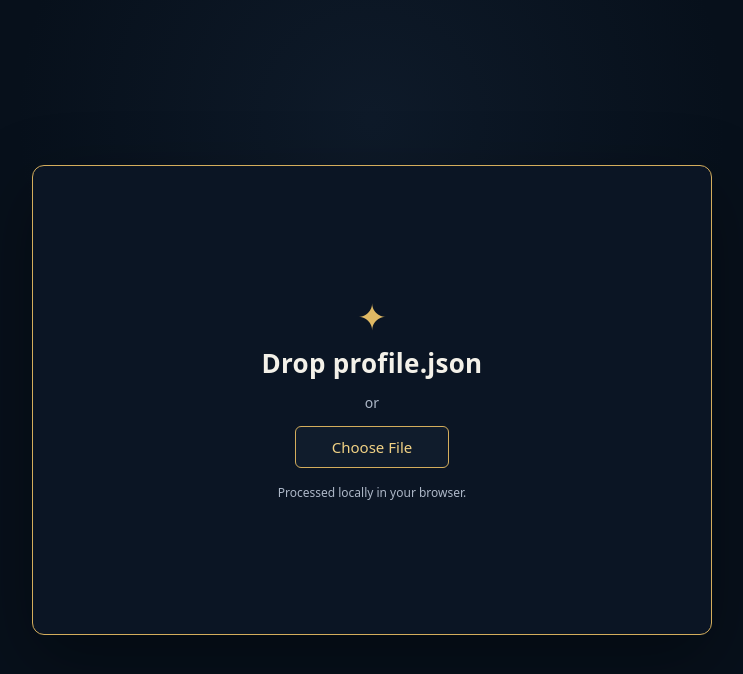
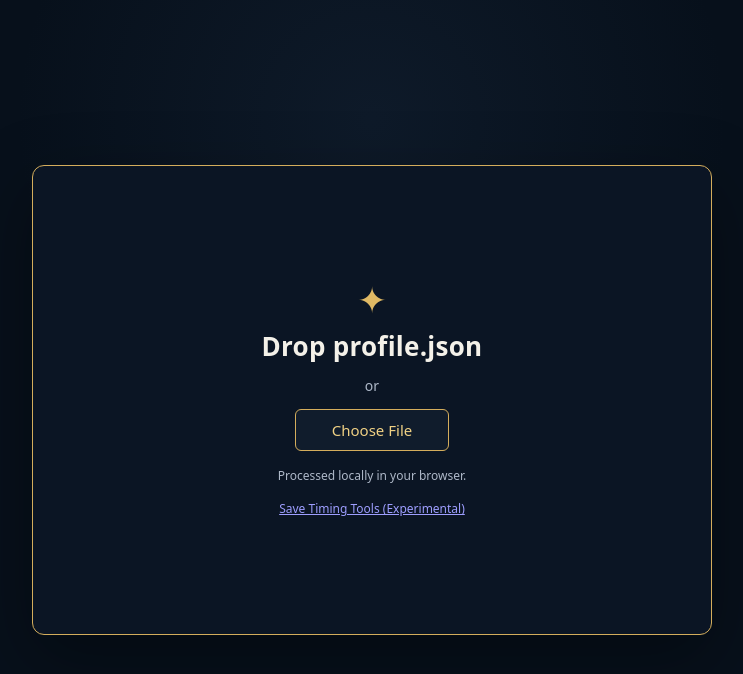
Before and after one commit to 0xmorarin/DDV-Profile-Converter-Web, a website with bundled scripts: page index.html in a window 1280 px wide. Shown: the whole page, without its empty margins (268-1011 px from the left). Built offline with nearby package versions, Linux system fonts and the light colour scheme.

Commit message:
Link time tools from converter home

```diff
--- a/index.html
+++ b/index.html
@@ -15,6 +15,7 @@
       <div class="or-text">or</div>
       <button class="royal-button" data-choose-file>Choose File</button>
       <p class="local-note">Processed locally in your browser.</p>
+      <p class="local-note"><a class="time-link" href="time.html">Save Timing Tools (Experimental)</a></p>
     </section>
 
     <section id="processingPanel" class="panel panel-centered" hidden>
```
